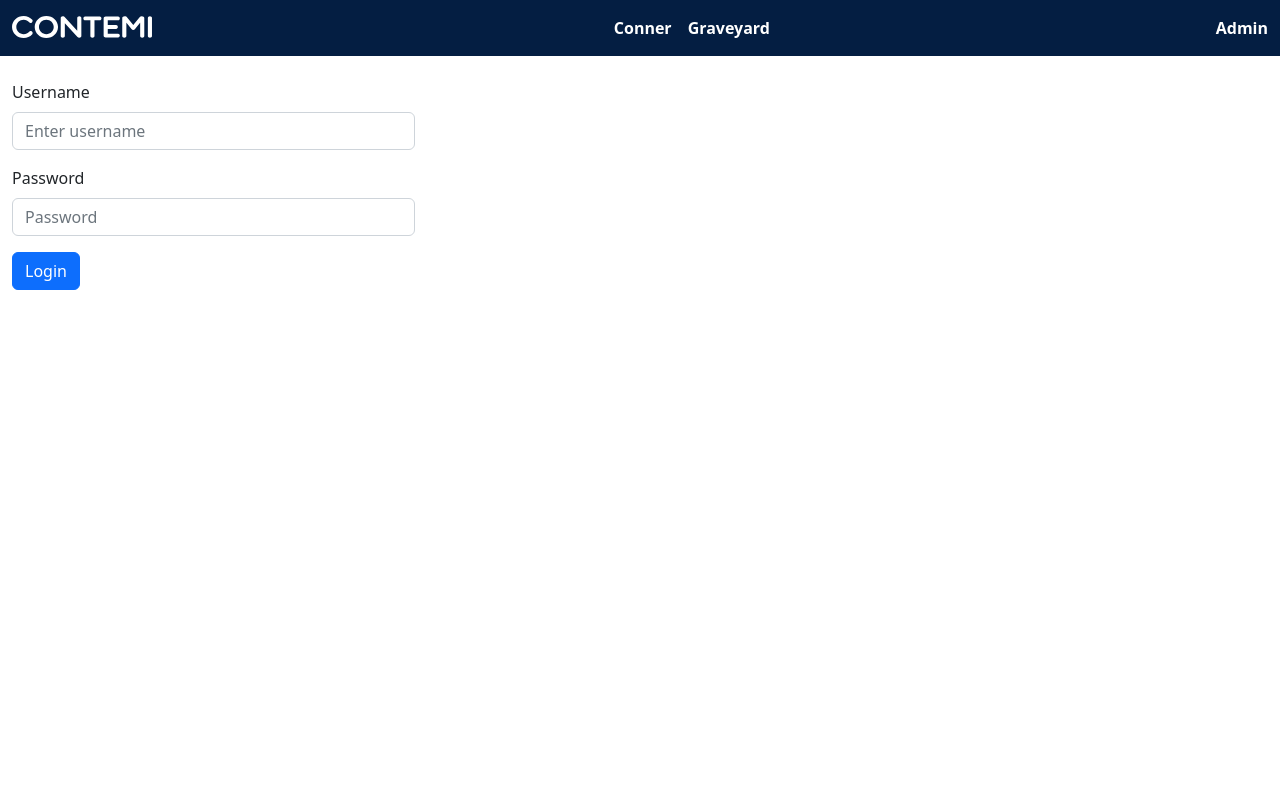
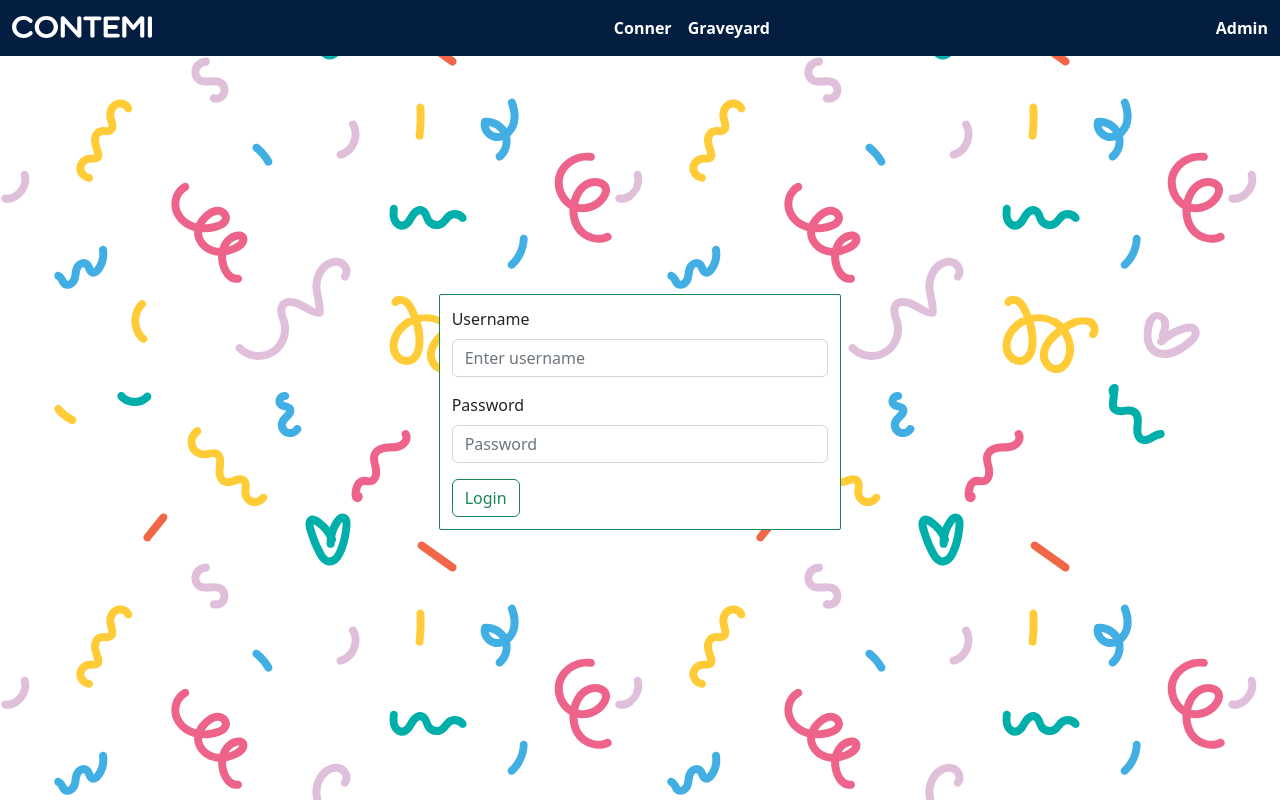
Before and after one commit to ctm-event/ctm2022, an Angular app: page /#/login in a window 1280 px wide. Built offline with nearby package versions, Linux system fonts and the light colour scheme.

Commit message:
Style login form

```diff
--- a/src/app/auth/login/login.component.html
+++ b/src/app/auth/login/login.component.html
@@ -1,7 +1,7 @@
 <div class="container-fluid page-wrapper" @fadeAnimation>
-  <div class="row bs-example">
-    <div class="col-4 col-offset-4">
-      <form [formGroup]="loginForm" (ngSubmit)="onSubmit()" #form="ngForm">
+  <div class="row login-row">
+    <div class="col-4 mx-auto">
+      <form [formGroup]="loginForm" (ngSubmit)="onSubmit()" #form="ngForm" class="form-login">
         <div class="mb-3">
           <label for="username" class="form-label">Username</label>
           <input
@@ -37,8 +37,13 @@
             *Please enter password
           </div>
         </div>
-        <button type="submit" class="btn btn-primary">Login</button>
+        <button type="submit" class="btn btn-outline-success">Login</button>
       </form>
     </div>
   </div>
+  <div class="mt-3">
+    <p *ngIf="errorMss" class="text-danger">{{ errorMss }}</p>
+  </div>
 </div>
+
+<div class="login-background"></div>
--- a/src/app/auth/login/login.component.scss
+++ b/src/app/auth/login/login.component.scss
@@ -0,0 +1,20 @@
+.login-background {
+  background-image: url("../../../assets/img/party-stuff.svg");
+  position: absolute;
+  width: 100%;
+  height: 100%;
+  top: 0;
+  left: 0;
+  z-index: -1;
+}
+
+.login-row {
+  height: calc(90vh - 56px);
+  align-items: center;
+}
+.form-login {
+  padding: 12px;
+  border: 1px solid #198754;
+  border-radius: 2px;
+  background-color: #fff;
+}
--- a/src/app/auth/login/login.component.ts
+++ b/src/app/auth/login/login.component.ts
@@ -12,6 +12,7 @@ import { AuthService } from '../auth.service';
 })
 export class LoginComponent implements OnInit {
   loginForm!: FormGroup;
+  errorMss: string = '';
 
   constructor(private authService: AuthService, private router: Router) {}
 
@@ -23,7 +24,10 @@ export class LoginComponent implements OnInit {
     if (this.loginForm.invalid) return;
     if (this.authService.authenticate(this.loginForm.get('password')!.value)) {
       this.router.navigate(['/']);
+      return;
     }
+
+    this.errorMss = 'Invalid login information.';
   }
 
   private initialize() {
```
